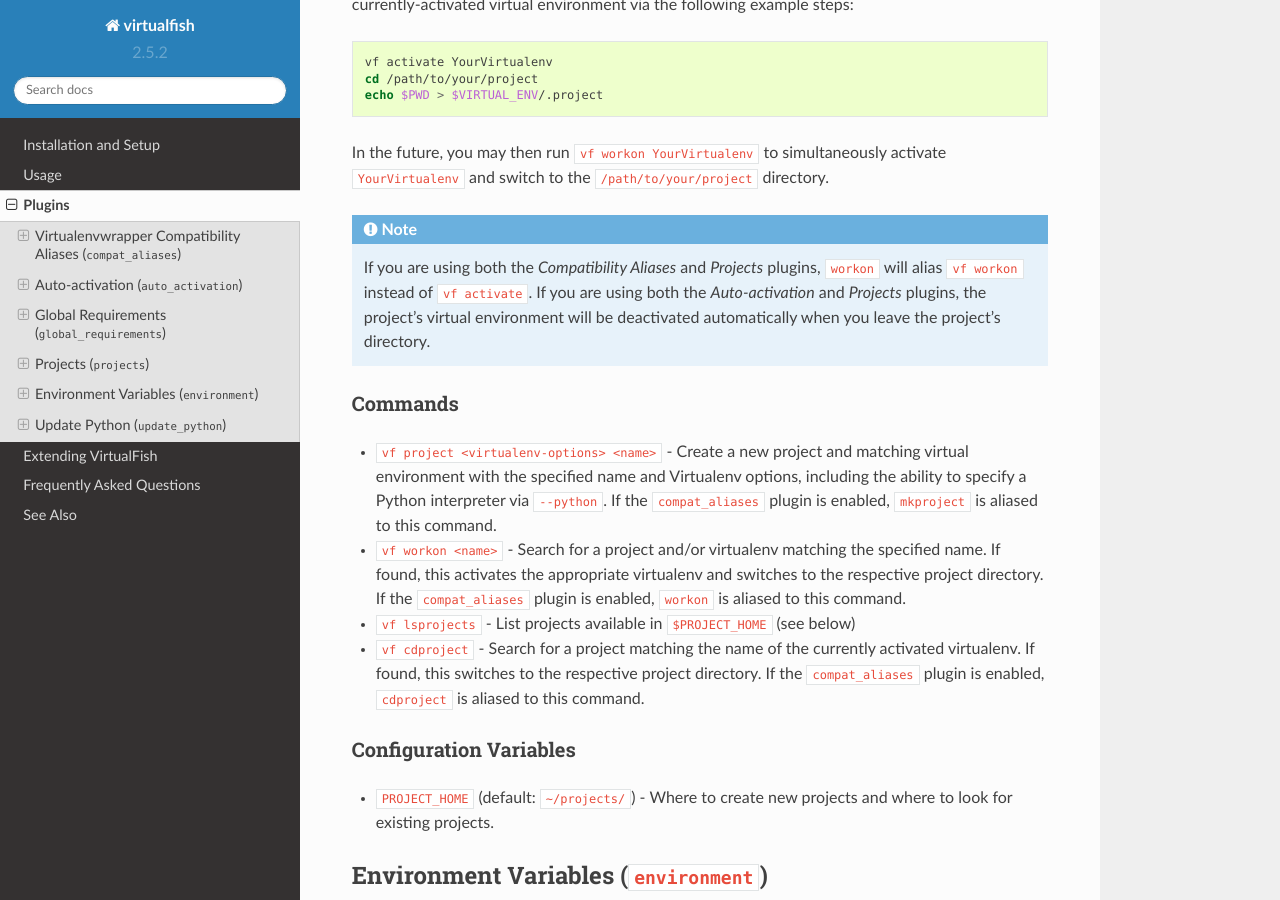
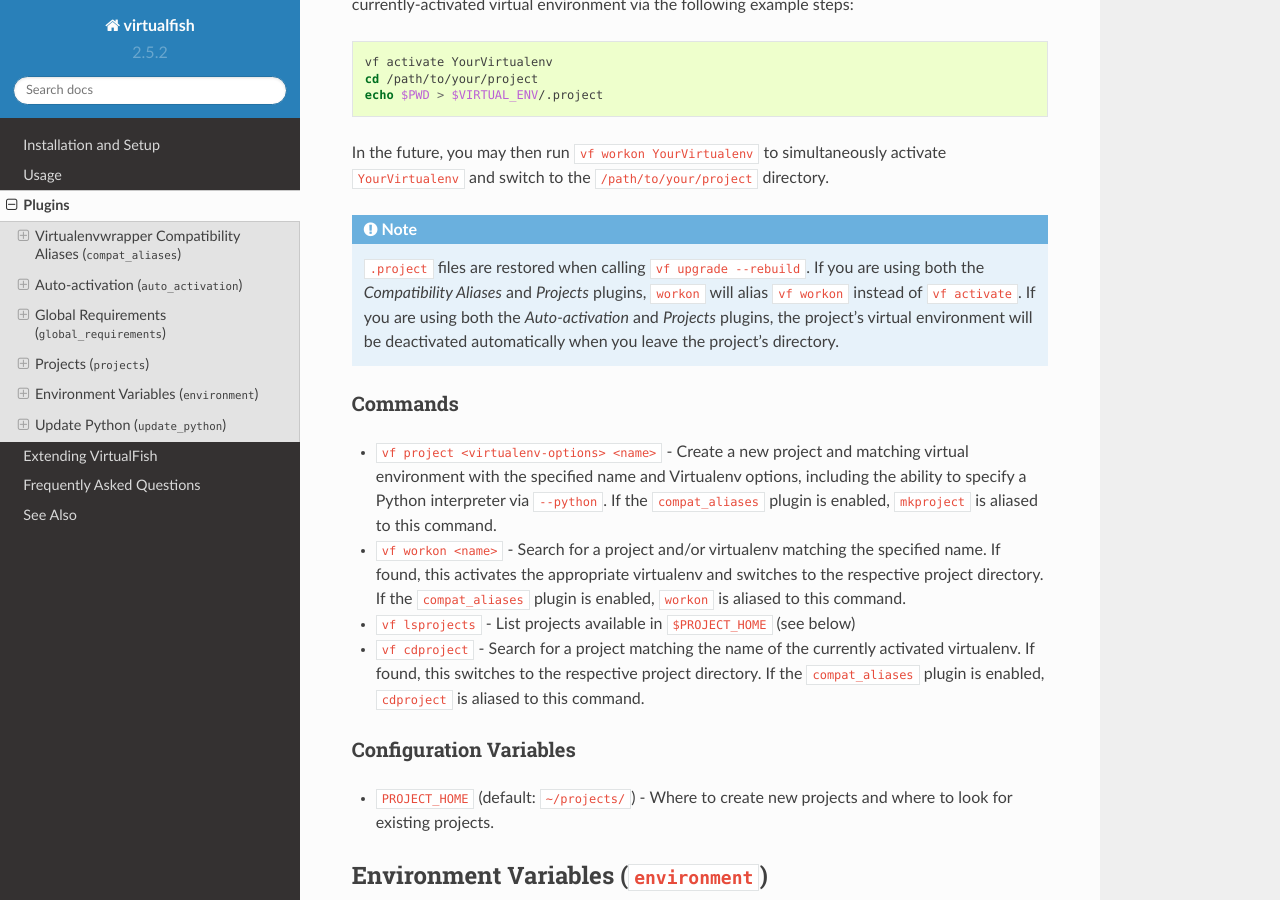
Before and after one commit to justinmayer/virtualfish, a Sphinx documentation site: the page built from docs/plugins.rst, in a window 1280 px wide and 900 px high, scrolled down 2862 px. Built offline with Sphinx 7.4.7 and the Read the Docs theme 2.0.0, drawn with Linux system fonts in a browser that asks for light colours.

Commit message:
Preserve .project file when doing vf upgrade --rebuild (#206)

```diff
--- a/docs/plugins.rst
+++ b/docs/plugins.rst
@@ -145,6 +145,7 @@
 .. note::
 
 
+    ``.project`` files are restored when calling ``vf upgrade --rebuild``.
     If you are using both the *Compatibility Aliases* and *Projects* plugins,
     ``workon`` will alias ``vf workon`` instead of ``vf activate``.
     If you are using both the *Auto-activation* and *Projects* plugins, the
```
Also changed, not shown: 1 other file.
